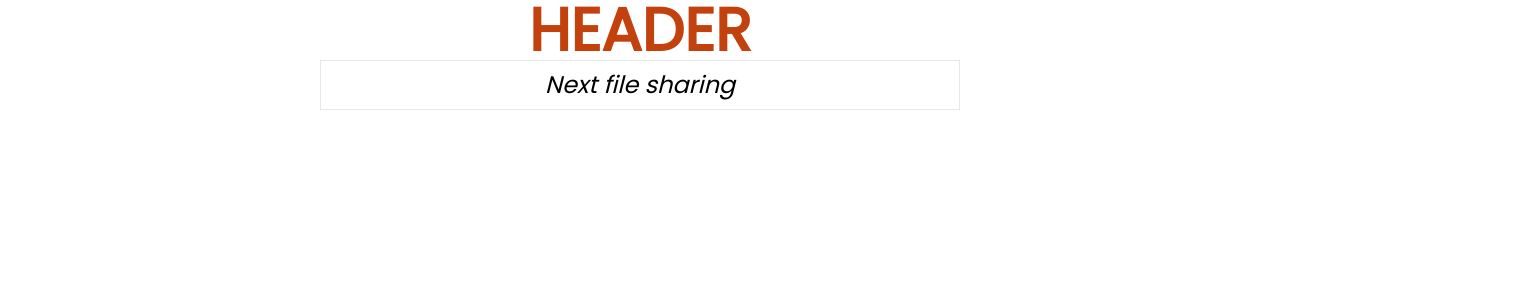
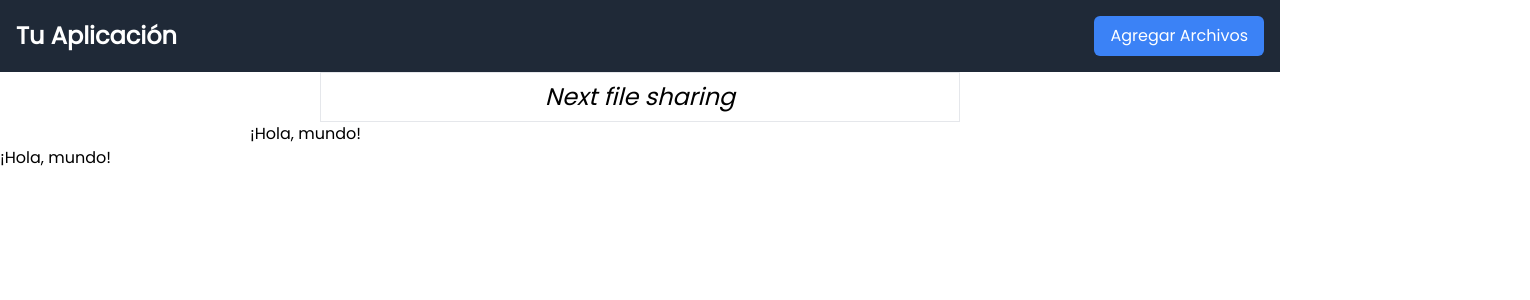
Before and after one commit to jorgecaballer0/next-file-sharing, a Next.js app: page / in a window 1280 px wide. Shown: the top 300 px of the page, 1530 px wide, since content can reach past the window. Built offline with nearby package versions, Linux system fonts and the light colour scheme.

Commit message:
Framer motion pruebas

```diff
--- a/src/app/page.jsx
+++ b/src/app/page.jsx
@@ -1,12 +1,29 @@
+"use client";
 import Header from "@/components/Header";
+import { motion } from "framer-motion";
 
 export default function Home() {
+  const animationVariants = {
+    hidden: { opacity: 0 },
+    visible: { opacity: 1 },
+  };
+
   return (
     <>
       <Header />
       <h1 className="w-1/2 p-2 mx-auto text-2xl italic text-center border">
         Next file sharing
       </h1>
-    </>
+      <motion.div animate={{ x: 250 }} initial={{ x: -250 }} exit={{ x: -250 }}>
+        ¡Hola, mundo!
+      </motion.div>
+      <motion.div
+        variants={animationVariants}
+        initial="hidden"
+        animate="visible"
+      >
+        ¡Hola, mundo!
+      </motion.div>
+      </>
   );
 }
--- a/src/components/Header.jsx
+++ b/src/components/Header.jsx
@@ -1,7 +1,14 @@
 const Header = () => {
   return (
     <>
-      <div className="text-6xl font-semibold text-center text-orange-700 uppercase">Header</div>
+      <div className="flex items-center justify-between p-4 bg-gray-800 text-white">
+        <div className="text-2xl font-semibold">Tu Aplicación</div>
+        <div className="flex space-x-4">
+          <button className="px-4 py-2 bg-blue-500 text-white rounded-md">
+            Agregar Archivos
+          </button>
+        </div>
+      </div>
     </>
   );
 };
```
Also changed, not shown: package.json (+9 -8 lines), 1 other file (tests, documents, lock files or other folders).
